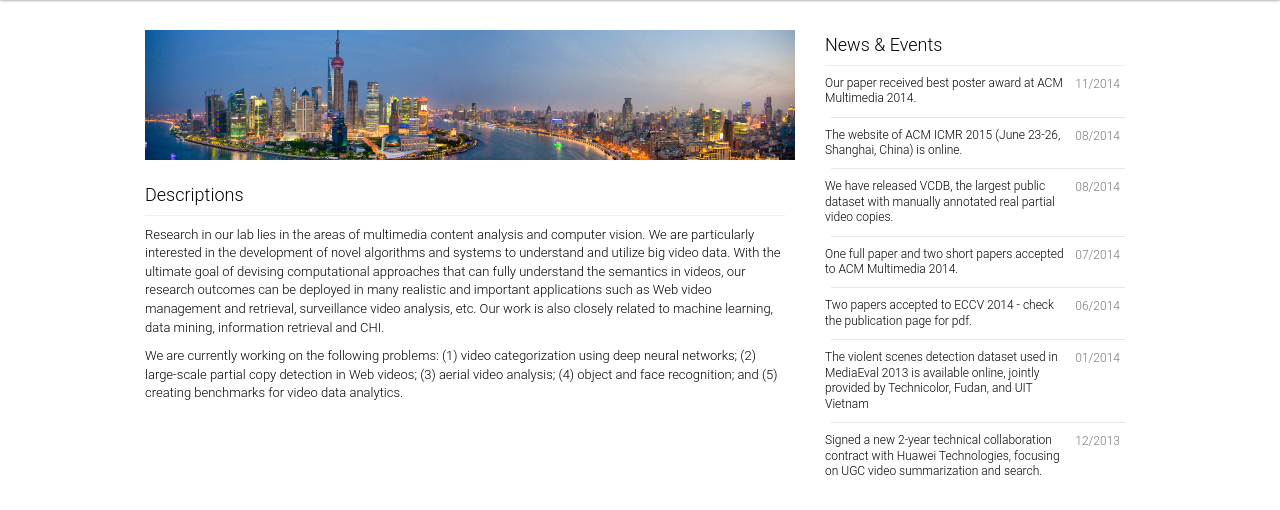
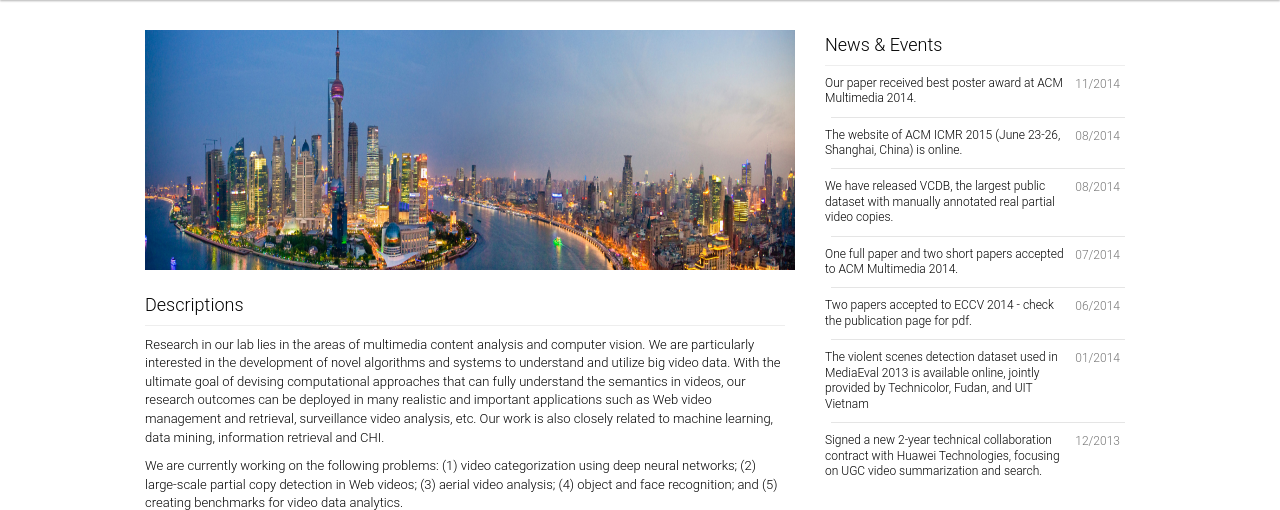
Before and after one commit to xiw9/bigvid.org, a PHP site: page / in a window 1280 px wide. Shown: the part 60-570 px from the top of the page. Run offline with PHP 8.4, Linux system fonts and the light colour scheme.

Commit message:
highlight fix

```diff
--- a/css/bigvid.css
+++ b/css/bigvid.css
@@ -24,6 +24,7 @@ body {
 }
 .navbar-brand img{
 	height: 100%;
+	width:100%;
 }
 .navbar-form{
 	padding-right: 5px;
@@ -43,7 +44,7 @@ body {
 .carousel{
 	padding-bottom: 20px;
 }
-.carousel-inner .item img{
+.carousel-inner .item a img, .carousel-inner .item img{
 	height:240px;
 }
 /*.carousel:hover .carousel-caption {
```
